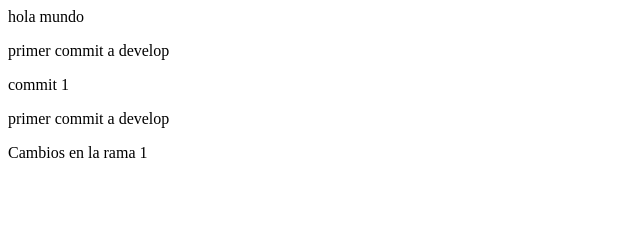
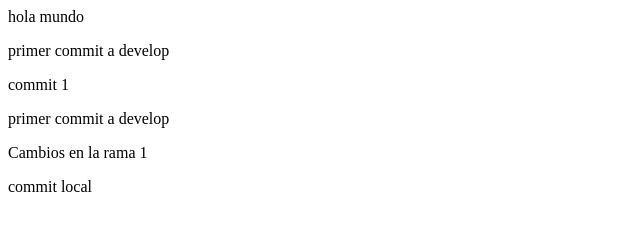
Before and after one commit to Roddriqoxd/practicaDigital, a plain HTML site: page index.html in a window 1280 px wide. Shown: the whole page, without its empty margins (0-640 px from the left). Drawn offline with Linux system fonts and the light colour scheme.

Commit message:
commit local

```diff
--- a/index.html
+++ b/index.html
@@ -3,3 +3,6 @@
 <p>commit 1</p>
 <p>primer commit a develop</p>
 <p>Cambios en la rama 1</p>
+
+
+<p>commit local</p>
```
